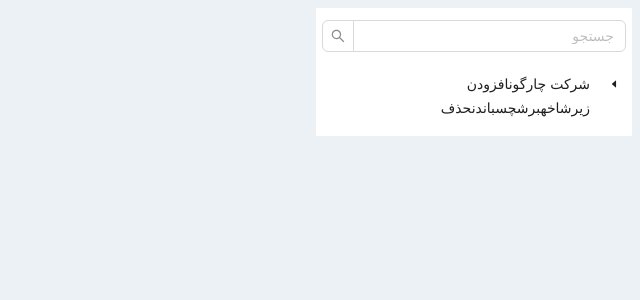
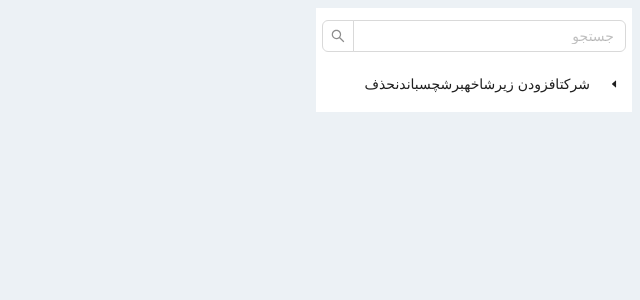
Before and after one commit to hoseinkhaleghi/structure-tree, a React (Create React App) app: page / in a window 1280 px wide. Shown: the top 300 px of the page, without its empty margins (640-1280 px from the left). Built offline with nearby package versions, Linux system fonts and the light colour scheme; what rctx-contextmenu would draw is missing.

Commit message:
change name

```diff
--- a/src/Components/Tree/mockData.ts
+++ b/src/Components/Tree/mockData.ts
@@ -3,7 +3,7 @@ export function createTreeMockData(): NodeType[] {
   return [
     {
       key: "1",
-      title: "شرکت چارگون",
+      title: "شرکت",
       users: [],
       children: [
         {
```
